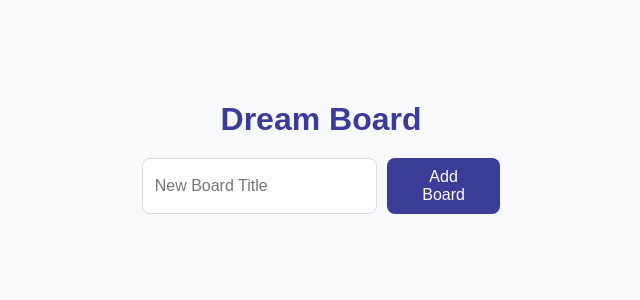
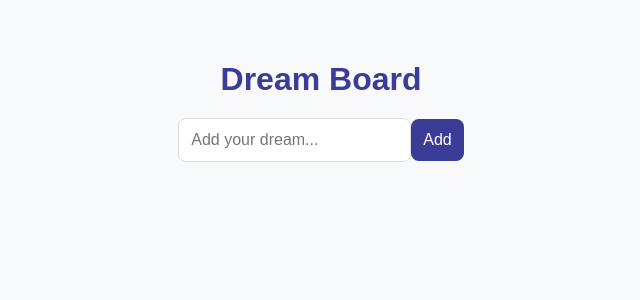
Before and after one commit to MathiHarshitha/Dream-Board, a React (Vite) app in the folder dream-board/: page / in a window 1280 px wide. Shown: the top 300 px of the page, without its empty margins (319-959 px from the left). Built offline with nearby package versions, Linux system fonts and the light colour scheme.

Commit message:
Implement drag-and-drop functionality for notes using @dnd-kit/core

```diff
--- a/dream-board/package.json
+++ b/dream-board/package.json
@@ -10,9 +10,9 @@
     "preview": "vite preview"
   },
   "dependencies": {
+    "@dnd-kit/core": "^6.3.1",
     "react": "^19.1.1",
-    "react-dom": "^19.1.1",
-    "react-draggable": "^4.5.0"
+    "react-dom": "^19.1.1"
   },
   "devDependencies": {
     "@eslint/js": "^9.36.0",
--- a/dream-board/src/components/NoteItem.jsx
+++ b/dream-board/src/components/NoteItem.jsx
@@ -1,14 +1,26 @@
 import React from "react";
-import Draggable from "react-draggable";
+import { useDraggable } from "@dnd-kit/core";
 
 const NoteItem = ({ note, onDelete }) => {
+  const { attributes, listeners, setNodeRef, transform } = useDraggable({
+    id: note.id.toString(),
+  });
+
+  const style = {
+    transform: transform
+      ? `translate3d(${note.position.x + transform.x}px, ${note.position.y + transform.y}px, 0)`
+      : `translate3d(${note.position.x}px, ${note.position.y}px, 0)`,
+    position: "absolute",
+    cursor: "move",
+  };
+
   return (
-    <Draggable>
     <div
-        className="bg-white rounded-lg shadow-md p-4 m-3 w-64 cursor-move"
-        style={{
-          position: "absolute",
-        }}
+      ref={setNodeRef}
+      {...listeners}
+      {...attributes}
+      style={style}
+      className="bg-white rounded-lg shadow-md p-4 w-64"
     >
       <div className="flex justify-between items-start">
         <p className="text-gray-800 whitespace-pre-wrap">{note.text}</p>
@@ -20,7 +32,6 @@ const NoteItem = ({ note, onDelete }) => {
         </button>
       </div>
     </div>
-    </Draggable>
   );
 };
 
--- a/dream-board/src/context/BoardContext.jsx
+++ b/dream-board/src/context/BoardContext.jsx
@@ -1,48 +1,46 @@
-import { createContext, useState, useEffect } from 'react';
-import { v4 as uuidv4 } from 'uuid';
+import { createContext, useState, useEffect } from "react";
 
 export const BoardContext = createContext();
 
 export const BoardProvider = ({ children }) => {
-  const [boards, setBoards] = useState(() => {
-    const saved = localStorage.getItem('dreamBoards');
-    return saved ? JSON.parse(saved) : [];
+  const [notes, setNotes] = useState(() => {
+    const savedNotes = localStorage.getItem("notes");
+    return savedNotes ? JSON.parse(savedNotes) : [];
   });
 
+  // 🧠 Save notes automatically when they change
   useEffect(() => {
-    localStorage.setItem('dreamBoards', JSON.stringify(boards));
-  }, [boards]);
+    localStorage.setItem("notes", JSON.stringify(notes));
+  }, [notes]);
 
-  const addBoard = (title) => {
-    setBoards([...boards, { id: uuidv4(), title, cards: [] }]);
+  // ➕ Add new note
+  const addNote = (text) => {
+    const newNote = {
+      id: Date.now(),
+      text,
+      position: { x: 100, y: 100 },
+    };
+    setNotes((prev) => [...prev, newNote]);
   };
 
-  const deleteBoard = (boardId) => {
-    setBoards(boards.filter(board => board.id !== boardId));
+  // ❌ Delete note
+  const deleteNote = (id) => {
+    setNotes((prev) => prev.filter((n) => n.id !== id));
   };
 
-  const addCard = (boardId, card) => {
-    setBoards(
-      boards.map(board =>
-        board.id === boardId
-          ? { ...board, cards: [...board.cards, { id: uuidv4(), ...card }] }
-          : board
-      )
-    );
-  };
-
-  const deleteCard = (boardId, cardId) => {
-    setBoards(
-      boards.map(board =>
-        board.id === boardId
-          ? { ...board, cards: board.cards.filter(card => card.id !== cardId) }
-          : board
+  // 🧩 Update note position when dragged
+  const updateNotePosition = (id, x, y) => {
+    setNotes((prev) =>
+      prev.map((note) =>
+        note.id === id ? { ...note, position: { x, y } } : note
       )
     );
   };
 
   return (
-    <BoardContext.Provider value={{ boards, addBoard, deleteBoard, addCard, deleteCard }}>
+    <BoardContext.Provider
+      value={{ notes, addNote, deleteNote, updateNotePosition }}
+    >
       {children}
     </BoardContext.Provider>
   );
--- a/dream-board/src/pages/Home.jsx
+++ b/dream-board/src/pages/Home.jsx
@@ -1,37 +1,60 @@
-import { useContext, useState } from 'react';
-import { BoardContext } from '../context/BoardContext';
-import Board from '../components/Board/Board';
-import './Home.css';
+import React, { useContext, useState } from "react";
+import { DndContext } from "@dnd-kit/core";
+import { BoardContext } from "../context/BoardContext";
+import NoteItem from "../components/NoteItem";
 
 const Home = () => {
-  const { boards, addBoard } = useContext(BoardContext);
-  const [boardTitle, setBoardTitle] = useState('');
+  const { notes, addNote, deleteNote, updateNotePosition } =
+    useContext(BoardContext);
+  const [noteText, setNoteText] = useState("");
 
-  const handleAddBoard = () => {
-    if (boardTitle.trim()) {
-      addBoard(boardTitle);
-      setBoardTitle('');
+  const handleAddNote = () => {
+    if (noteText.trim()) {
+      addNote(noteText);
+      setNoteText("");
+    }
+  };
+
+  const handleDragEnd = (event) => {
+    const { delta, active } = event;
+    if (!delta) return;
+
+    const id = parseInt(active.id);
+    const note = notes.find((n) => n.id === id);
+    if (note) {
+      const newX = note.position.x + delta.x;
+      const newY = note.position.y + delta.y;
+      updateNotePosition(id, newX, newY);
     }
   };
 
   return (
-    <div className="home-container">
-      <h1>Dream Board</h1>
-      <div className="add-board">
-        <input
-          type="text"
-          placeholder="New Board Title"
-          value={boardTitle}
-          onChange={(e) => setBoardTitle(e.target.value)}
-        />
-        <button onClick={handleAddBoard}>Add Board</button>
-      </div>
-      <div className="boards-wrapper">
-        {boards.map(board => (
-          <Board key={board.id} board={board} />
+    <DndContext onDragEnd={handleDragEnd}>
+      <div className="min-h-screen bg-gradient-to-br from-blue-100 to-purple-200 relative overflow-hidden">
+        <div className="flex flex-col items-center py-10">
+          <h1 className="text-4xl font-bold text-gray-800 mb-6">Dream Board</h1>
+          <div className="flex gap-3">
+            <input
+              type="text"
+              placeholder="Add your dream..."
+              value={noteText}
+              onChange={(e) => setNoteText(e.target.value)}
+              className="border rounded-lg px-4 py-2 w-72 shadow-sm"
+            />
+            <button
+              onClick={handleAddNote}
+              className="bg-purple-600 text-white px-5 py-2 rounded-lg hover:bg-purple-700 transition"
+            >
+              Add
+            </button>
+          </div>
+        </div>
+
+        {notes.map((note) => (
+          <NoteItem key={note.id} note={note} onDelete={deleteNote} />
         ))}
       </div>
-    </div>
+    </DndContext>
   );
 };
 
```
Also changed, not shown: 1 other file (tests, documents, lock files or other folders). Lines whose indentation alone changed are shown as unchanged.
